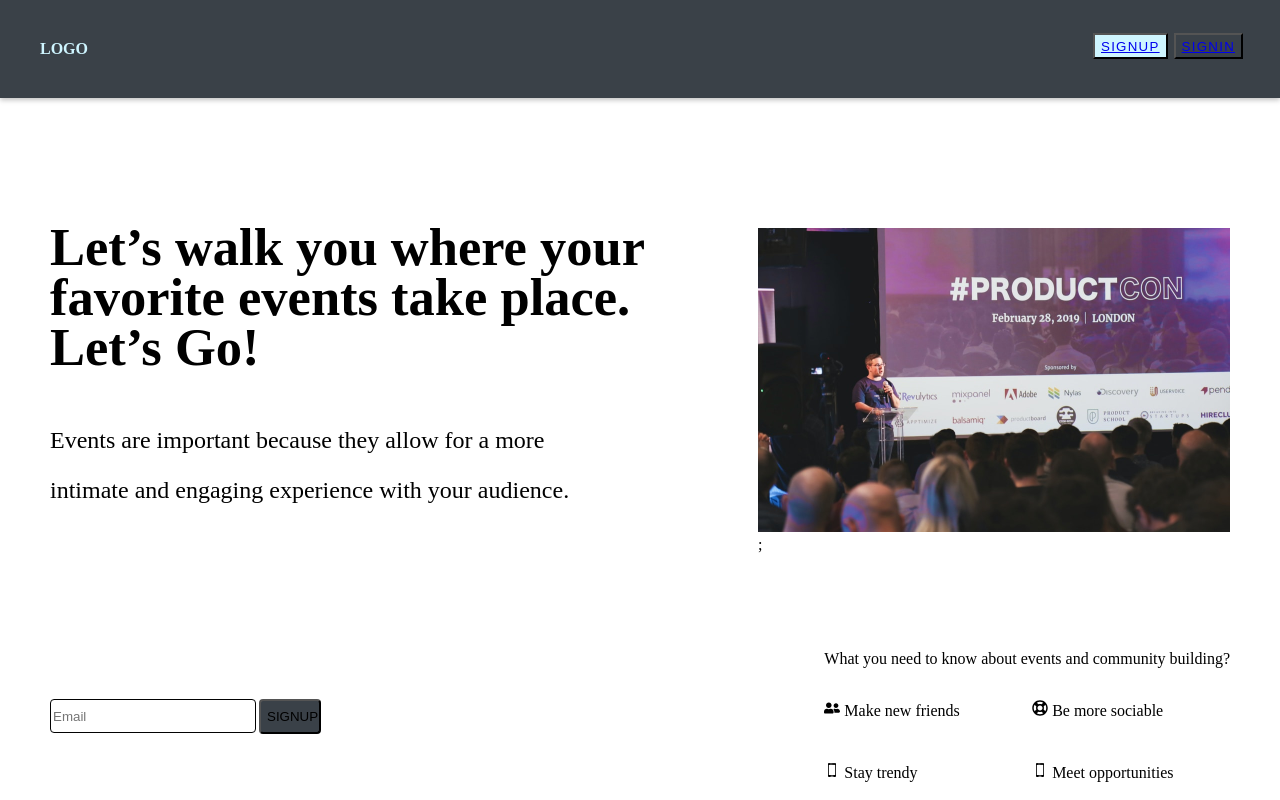
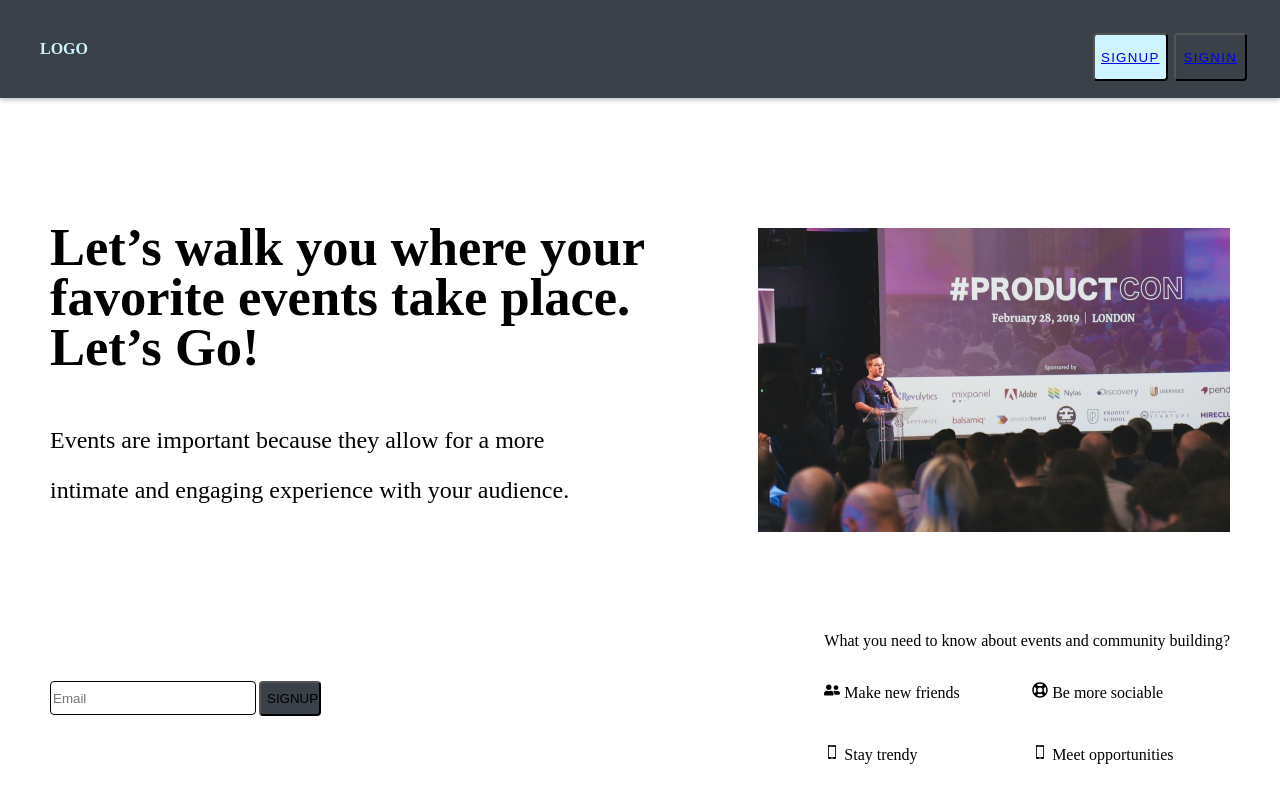
Before and after one commit to EventWalker/EventWalker-Frontend, a React (Create React App) app: page / in a window 1280 px wide. Shown: the top 800 px of the page. Built offline with nearby package versions, Linux system fonts and the light colour scheme.

Commit message:
add styling

```diff
--- a/src/index.css
+++ b/src/index.css
@@ -36,11 +36,19 @@
   background: #3A4148;
   background-color: #CEF5FF;
   letter-spacing: 1.25px;
+  border-radius: 4px;
+  width: 100px;
+  height: 48px;
+
 }
 .signin{
   background: #3A4148;
 color: #CEF5FF;
 letter-spacing: 1.25px;
+ border-radius: 4px;
+ width: 100px;
+ height: 48px;
+
 }
 
 .divs{
@@ -112,6 +120,9 @@
 }
 .myevent{
   margin: 50px;
+}
+.myevent p{
+  font-weight: 400;
 }
 .browse{
   display: flex;
--- a/src/pages/LandingPage.js
+++ b/src/pages/LandingPage.js
@@ -29,7 +29,7 @@
                     </div>
 
                     <div className="div2">
-                        <img src={logo} alt="logo" />;
+                        <img src={logo} alt="logo" />
                     </div>
                 </section>
                 <article className="Landart">
@@ -61,21 +61,21 @@
                 <section className="events">
 
                     <div className="myevent">
-                        <img src={image2} alt="logo" />;
+                        <img src={image2} alt="logo" />
                         <p>Put an upcomming event here</p>
                     </div>
 
                     <div className="myevent">
-                        <img src={image3} alt="logo" />;
+                        <img src={image3} alt="logo" />
                         <p>Put an upcomming event here</p>
                     </div>
 
                     <div className="myevent">
-                        <img src={image4} alt="logo" />;
+                        <img src={image4} alt="logo" />
                         <p>Put an upcomming event here</p>
                     </div>
                 </section>
-                <section class='bright'>
+                <section className='bright'>
                     <div className="browse">
                         <img src={image5} alt="logo" className="browser" />
                         <div>
@@ -123,19 +123,19 @@
                     <div>
                         <div className="events">
                             <div className="pastevent">
-                                <img src={image9} alt="logo" />;
+                                <img src={image9} alt="logo" />
                                 <p>Put a past Event here</p>
                                 <p>Attendant review <FaStar size="12px" /><FaStar size="12px" /><FaStar size="12px" /></p>
                             </div>
 
                             <div className="pastevent">
-                                <img src={image11} alt="logo" />;
+                                <img src={image11} alt="logo" />
                                 <p>Put a past Event here</p>
                                 <p>Attendant review <FaStar size="12px" /><FaStar size="12px" /><FaStar size="12px" /></p>
                             </div>
 
                             <div className="pastevent">
-                                <img src={image10} alt="logo" />;
+                                <img src={image10} alt="logo" />
                                 <p>Put a past Event here</p>
                                 <p>Attendant review <FaStar size="12px" /><FaStar size="12px" /><FaStar size="12px" /></p>
                             </div>
```
Also changed, not shown: src/component/Header.js (line endings or trailing spaces).
